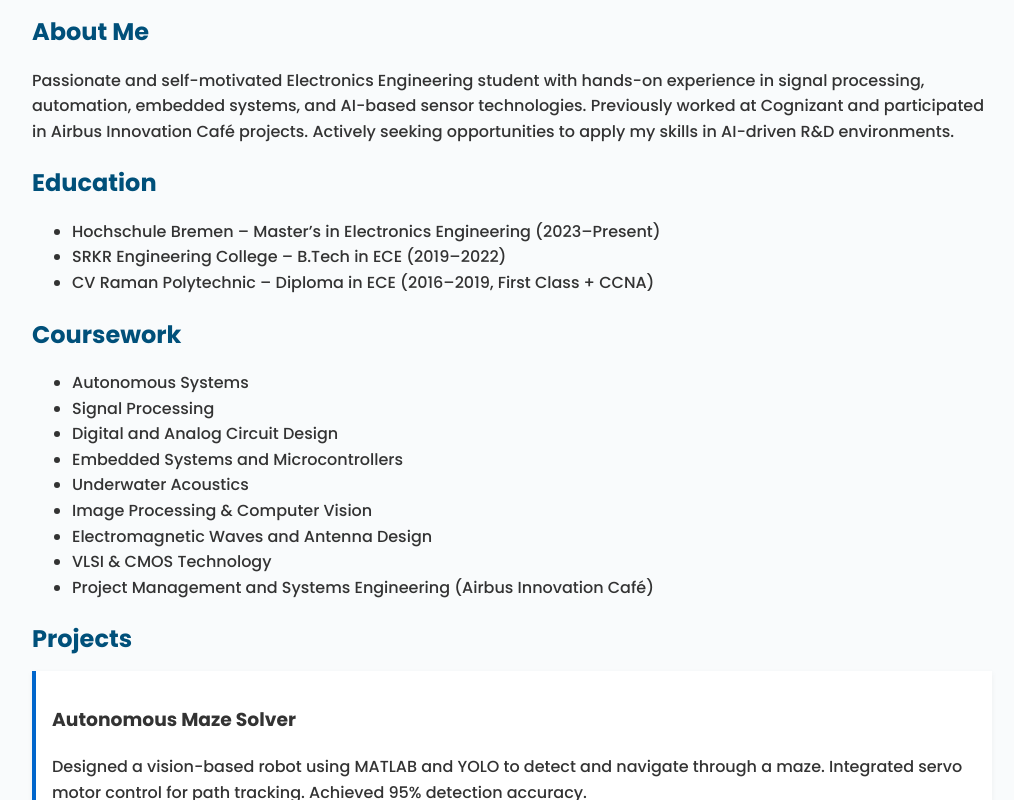
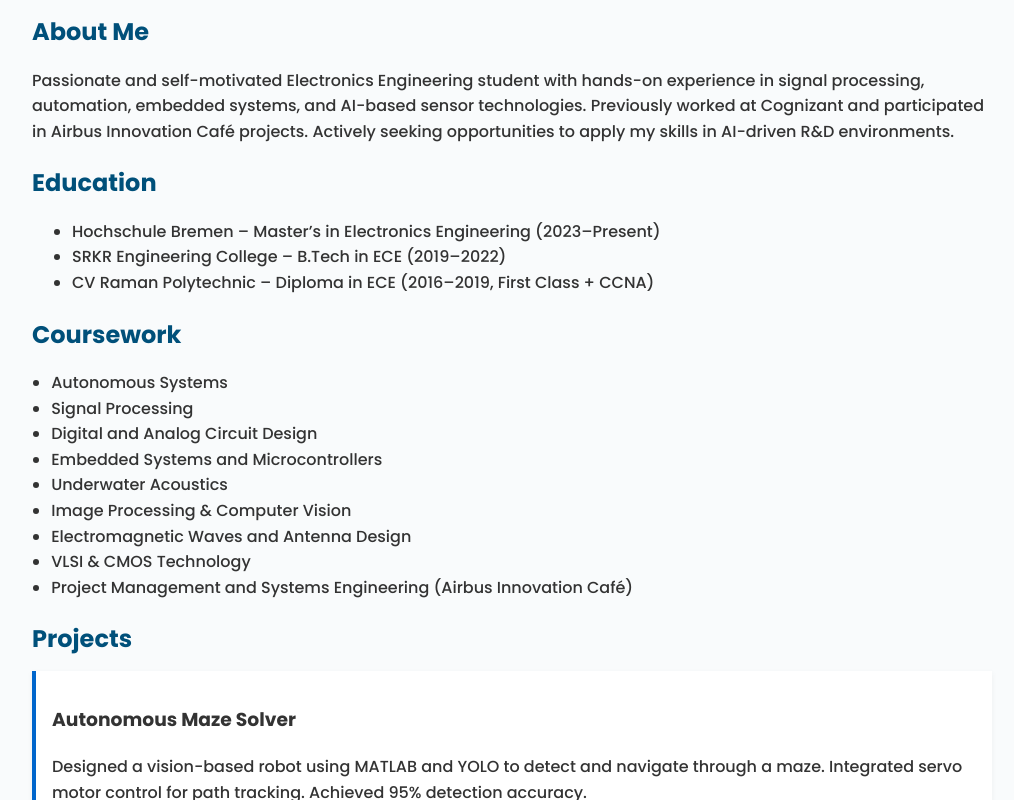
Before and after one commit to Vandana1320/Vandana_Portfolio, a plain HTML site: page index.html in a window 1280 px wide. Shown: the part 434-1234 px from the top of the page, without its empty margins (128-1142 px from the left). Drawn offline with Linux system fonts and the light colour scheme.

Commit message:
Update style.css

```diff
--- a/style.css
+++ b/style.css
@@ -94,6 +94,12 @@ h2 {
   padding-left: 0;
 }
 
+.course-list {
+  padding-left: 1.2em;
+  list-style-type: disc;
+  color: #333;
+}
+
 footer {
   background: #f0f0f0;
   text-align: center;
```
